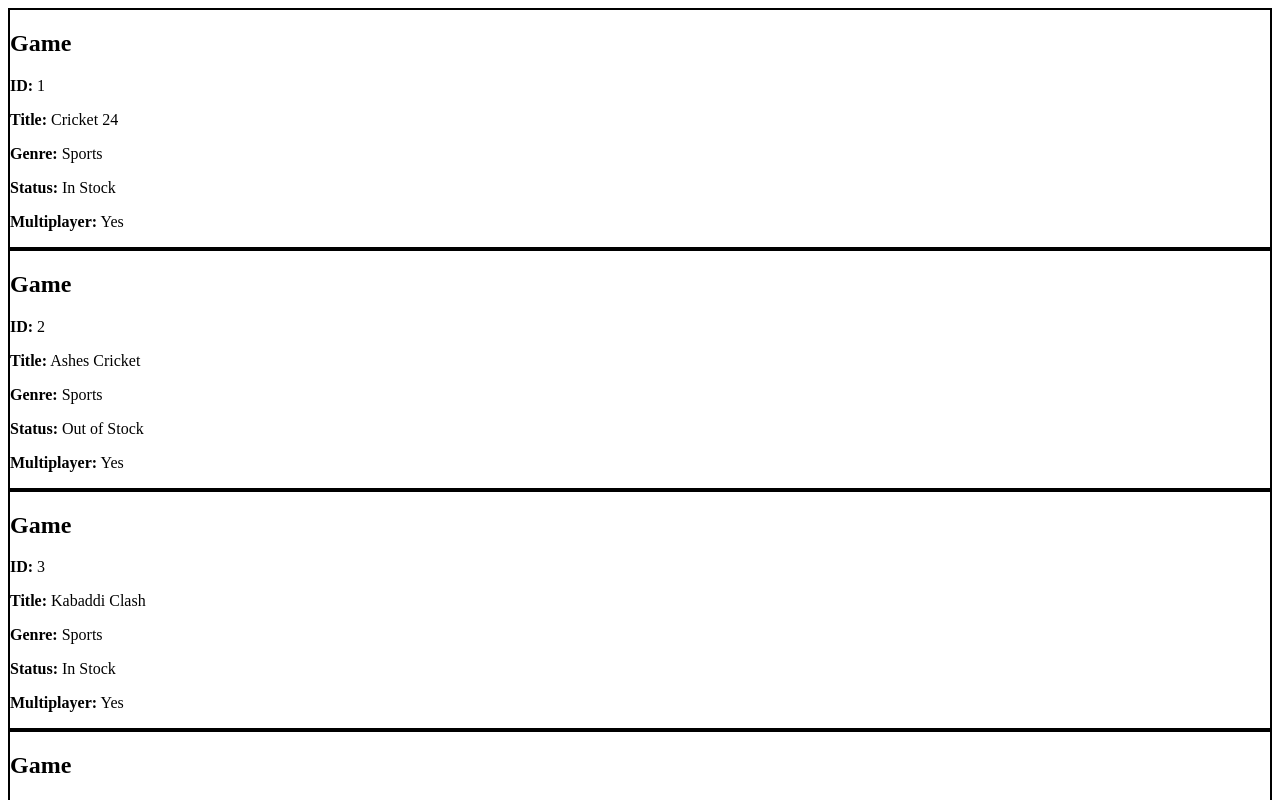
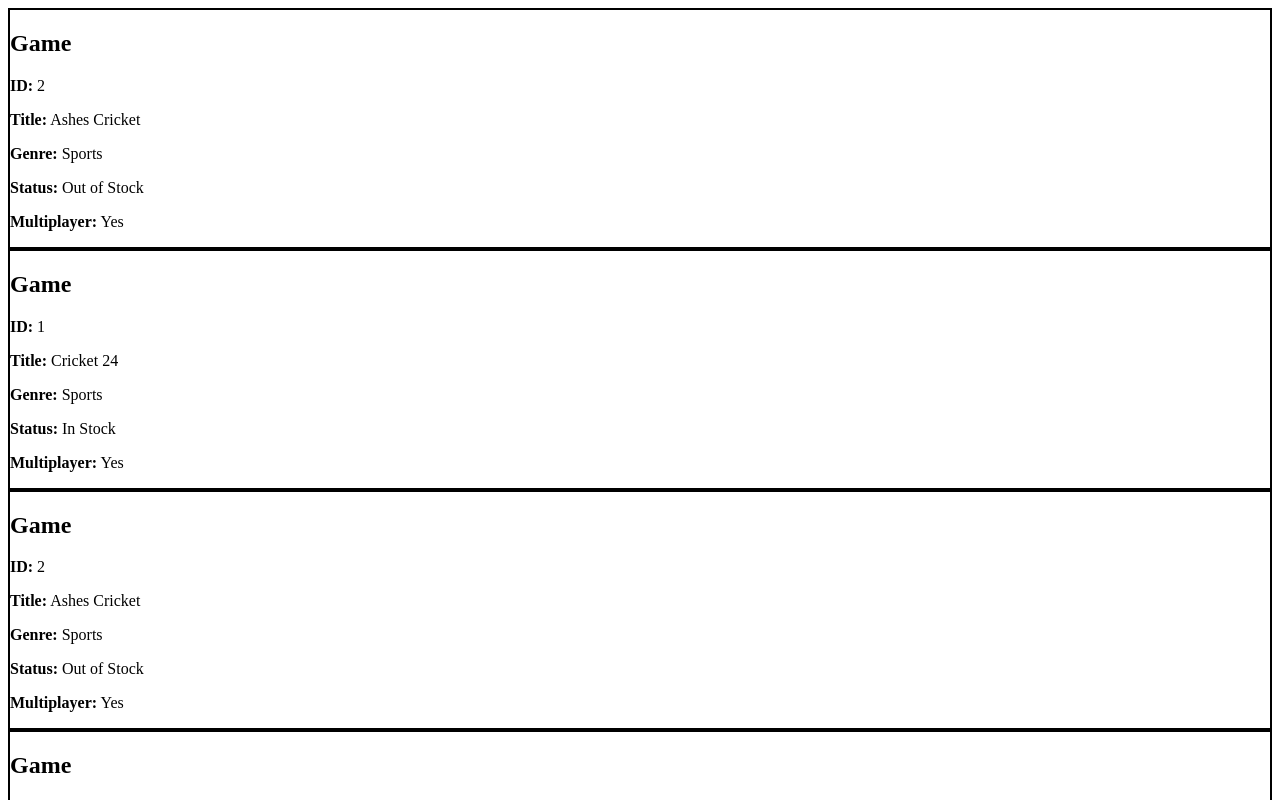
Before and after one commit to harmansandhu334/angularharmandeepsingh, an Angular app: page / in a window 1280 px wide. Shown: the top 800 px of the page. Built offline with nearby package versions, Linux system fonts and the light colour scheme.

Commit message:
completed assignment 4

```diff
--- a/src/app/app.html
+++ b/src/app/app.html
@@ -1,3 +1,5 @@
-<app-game-list>
+<game-list-item [game]="oneGame"></game-list-item>
+
+<app-game-list >
 
 </app-game-list>
--- a/src/app/app.ts
+++ b/src/app/app.ts
@@ -1,12 +1,14 @@
 import { Component, signal } from '@angular/core';
 
-import { User } from './models/user';
+import { User } from '../app/models/user';
 import { NgIf, NgFor } from '@angular/common';
 import {GameList} from './game-list/game-list';
-
+import { mockContent } from './data/mockcontent';
+import { GameListItem } from './game-list-item/game-list-item';
+import { Game } from './services/game';
 @Component({
   selector: 'app-root',
-  imports: [ NgIf, NgFor, GameList],
+  imports: [ NgIf, NgFor, GameList,GameListItem],
   templateUrl:'./app.html',
   standalone: true,
   styleUrls: ['./app.css']
@@ -17,17 +19,16 @@
 
 
 
+// single game will appear at top
+  oneGame?: User;
 
-  gamesList: User[] = [
-    { id: 1, title: 'Cricket 24',     genre: 'Sports',      inStock: true,  multiplayer: true  },
-    { id: 2, title: 'Ashes Cricket',  genre: 'Sports',      inStock: false, multiplayer: true  },
-    { id: 3, title: 'Kabaddi Clash',  genre: 'Sports',      inStock: true,  multiplayer: true  },
-    { id: 4, title: 'Carrom Board',   genre: 'Indoor',      inStock: true,  multiplayer: true  },
-    { id: 5, title: 'Ludo King',      genre: 'Casual',      inStock: true,  multiplayer: true  },
-    { id: 6, title: 'Gilli Danda',    genre: 'Traditional', inStock: true,  multiplayer: false },
-    { id: 7, title: 'Kho Kho Run',    genre: 'Sports',      inStock: true,  multiplayer: true  },
-    { id: 8, title: 'Snakes & Ladders', genre: 'Board',     inStock: true,  multiplayer: true  }
-  ];
+  //  Dependency Injection
+  constructor(private game: Game) {
+    // getting the  one game  by using service
+    this.game.getGameWithId(2).subscribe(g => {
+      this.oneGame = g;
+    });
+  }
 
 
 }
```
